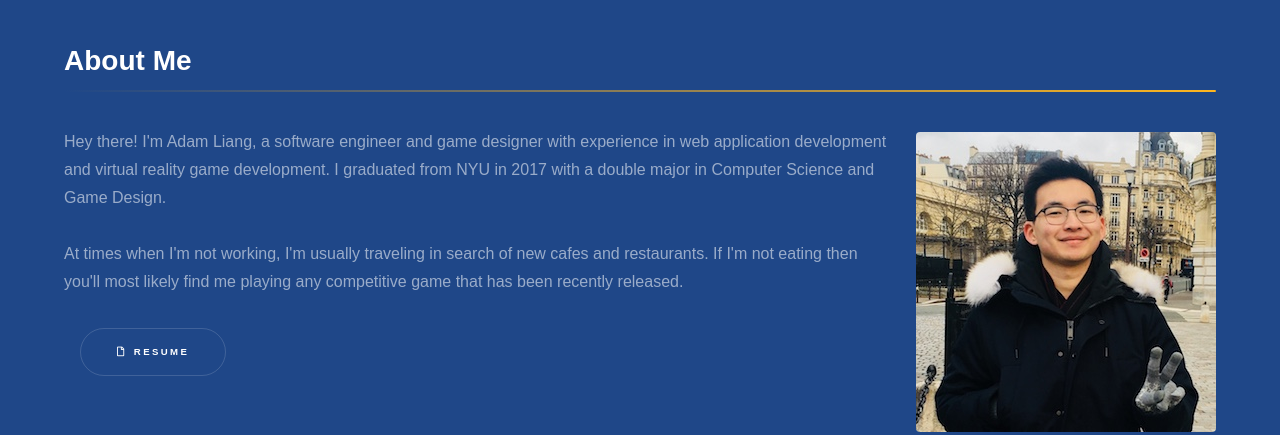
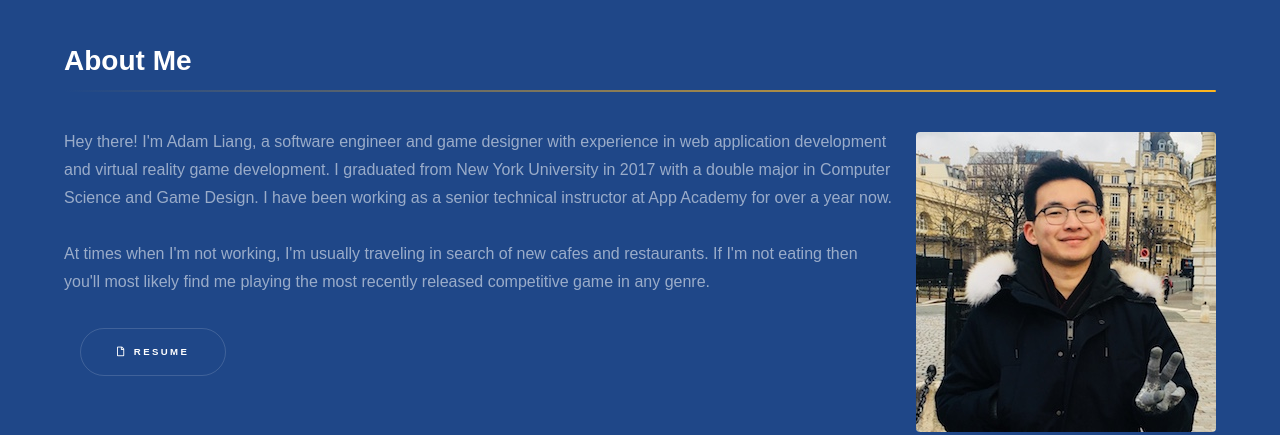
Before and after one commit to AdamYLiang/adamyliang.github.io, a plain HTML site: page index.html in a window 1280 px wide. Shown: the part 840-1275 px from the top of the page. Drawn offline with nearby package versions, Linux system fonts and the light colour scheme.

Commit message:
Update resources

```diff
--- a/index.html
+++ b/index.html
@@ -56,11 +56,11 @@
 									</div>
 									<p>
 										Hey there! I'm Adam Liang, a software engineer and game designer with experience in web application development and virtual reality game development.
-										I graduated from NYU in 2017 with a double major in Computer Science and Game Design.
+										I graduated from New York University in 2017 with a double major in Computer Science and Game Design. I have been working as a senior technical instructor at App Academy for over a year now.
 										<br>
 										<br>
 										At times when I'm not working, I'm usually traveling in search of new cafes and restaurants. If I'm not eating then you'll most
-										likely find me playing any competitive game that has been recently released.
+										likely find me playing the most recently released competitive game in any genre.
 									</p>
 									<ul class="actions">
 										<li><a href="resume2020.pdf" class="button icon fa-file">Resume</a></li>
```
Also changed, not shown: 1 other file.
